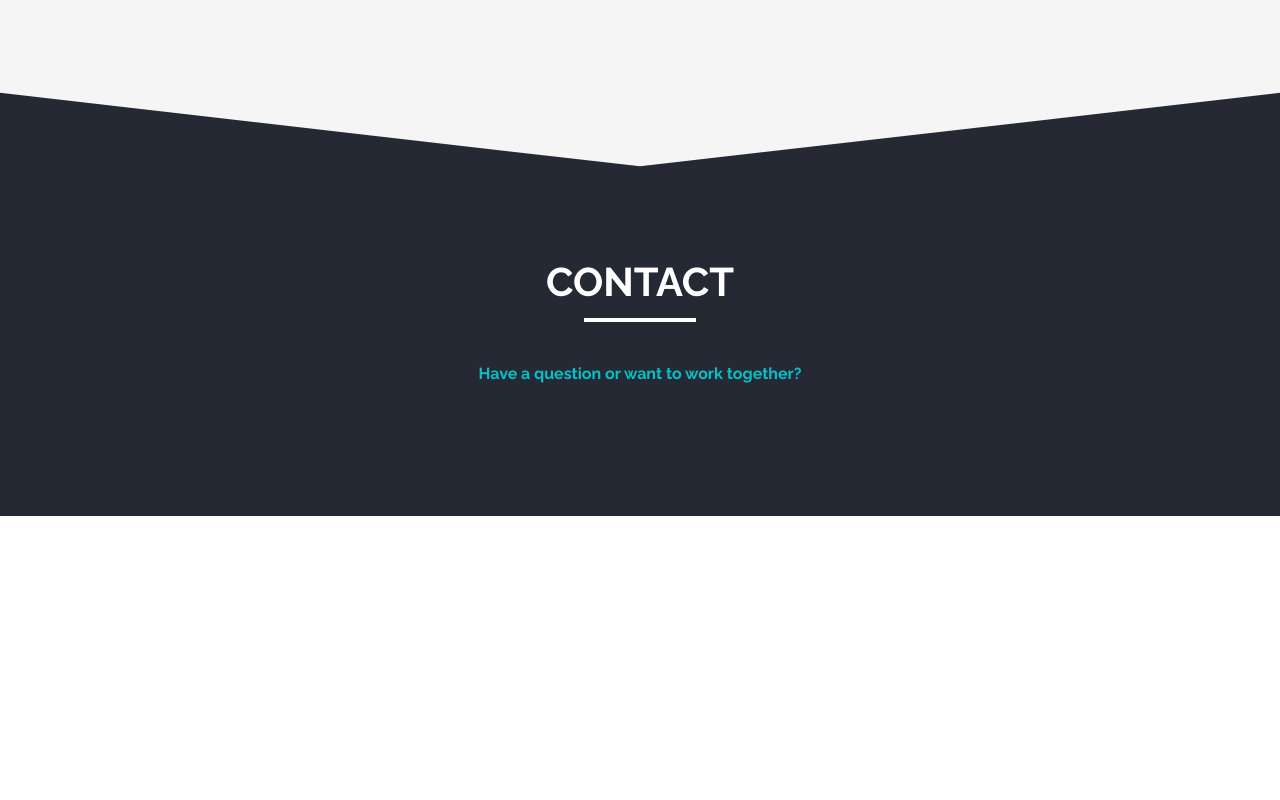
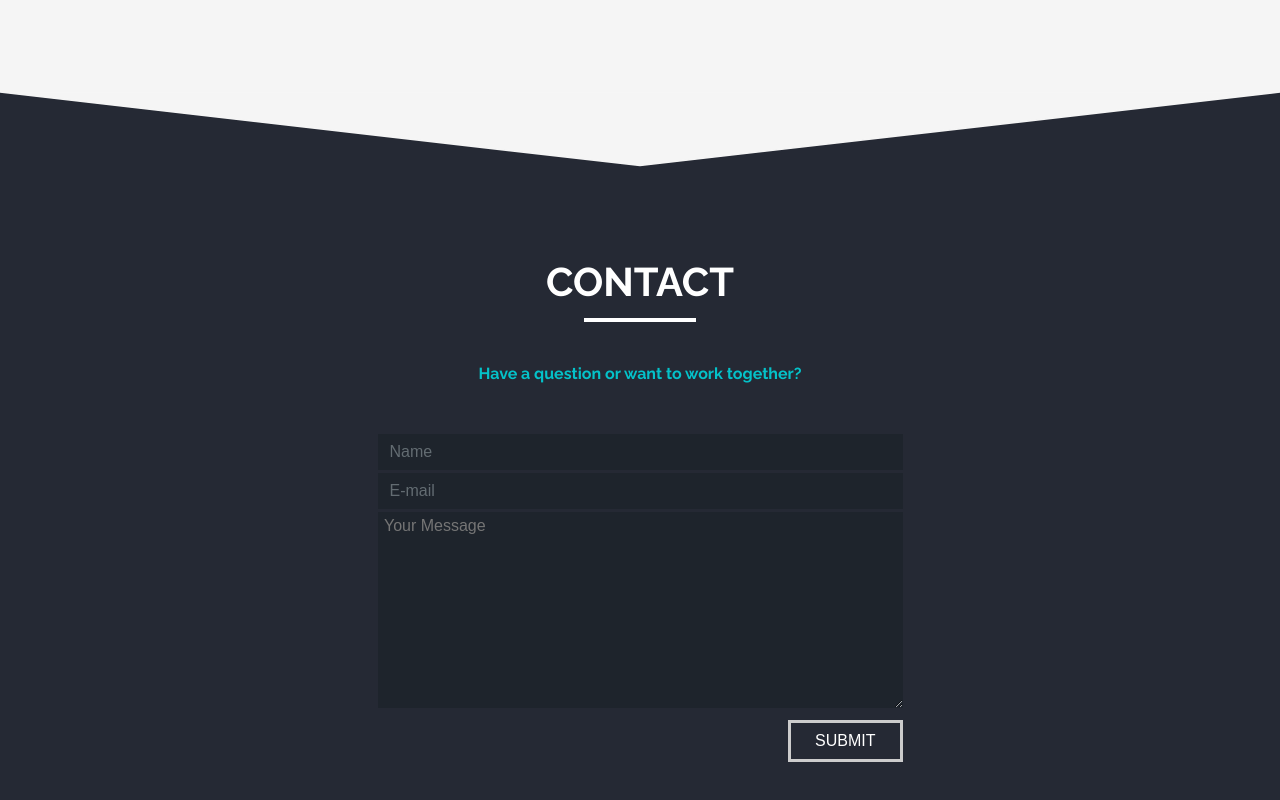
Before and after one commit to harsha444/portfolio, a website: page src/index.html in a window 1280 px wide. Shown: the part 3759-4559 px from the top of the page. Before the commit the page ends 4275 px from the top, so only its background shows below. Drawn offline with nearby package versions, Linux system fonts and the light colour scheme.

Commit message:
[ADD] email submission for contact

```diff
--- a/src/index.html
+++ b/src/index.html
@@ -453,8 +453,30 @@
                   <text class="short_msg">Have a question or want to work together?</text>
               </div>
             </div>
-            <!-- Form Section -->
+            <!-- Form + Map Section -->
+            <div class="container form-map">
+                <div class="row mt-5">
+                    <!-- Form -->
+                    <div class="col-sm-6 offset-3">
+                        <form method="POST" id="contactform" action="js/script.js">
+                            <input type="text" class="form-control" id="sender_name" name="name" placeholder="Name" required=required>
+                            <input type="email" class="form-control" id="sender_email" name="email" placeholder="E-mail" required=required>
+                            <textarea name="message" id="sender_message" rows="8" style="width:100%" placeholder=" Your Message"></textarea>
+                            <div id="success" class="expand">
+                              <div>Your message was sent successfully. Thanks!
+                                  <span id="close" class="fa fa-close"></span>
+                              </div>
+                            </div>
+                             <input type="text" name="_gotcha" style="display:none" />
+                            <button type="submit" id="form-submit" class="px-4 py-2 btn btn-outline-secondary btn-lg text-white text-uppercase">Submit</button>
+                        </form>
+                    </div>
+                    <!-- Map -->
+                    <!-- <div class="col-sm-6">
 
+                    </div> -->
+                </div>
+            </div>
         </div>
     </section>
 
--- a/src/js/script.js
+++ b/src/js/script.js
@@ -151,6 +151,33 @@ $(document).ready(function(){
 
 });
 
+
+// Code for mail ajax
+var message = "";
+
+$("#form-submit").on("click", function() {
+    // message = $("#contactform").serialize();
+    var data={
+         userName: $('#sender_name').val(),
+         email: $('#sender_email').val(),
+         msg:$('#sender_message').val()
+        }
+    $.ajax({
+        url: "//formspree.io/sriharshashm@gmail.com",
+        method: "POST",
+        data: {data},
+        dataType: "json"
+    });
+    $('#success').css("height","36px");
+    return false;
+});
+
+// Code for closing banner
+$("#close").on("click", function(){
+    $('#success').css("height","0px");
+})
+
+
 // Code for Nav-Bar problem
 $(document).ready(function () {
   $(".navbar-nav li a").click(function(event) {
@@ -159,7 +186,6 @@ $(document).ready(function () {
 });
 
 // Code for pre loader
-
 jQuery(window).on("load",function(){
         jQuery(".hameid-loader-overlay").fadeOut(500);
     });
--- a/src/scss/style.scss
+++ b/src/scss/style.scss
@@ -8,6 +8,7 @@ $blue-light: #04C2C9;
 $blue-dark: #00A1A7;
 $cement: #f5f5f5;
 $violet-light: #252934;
+$violet-dark: #1E242C;
  // body{
 //     margin-top: 105px;
 // }
@@ -469,12 +470,57 @@ section {
 #contact{
     background-color: $violet-light;
     padding-top: 0;
-    .section-header{
-        text-color: white;
-    }
     .short_msg{
         font-weight: 600;
         color: $blue-light;
+    }
+    .form-map{
+        input{
+            background: $violet-dark;
+            margin-bottom:3px;
+            outline: none;
+            border: 0;
+            color: white;
+        }
+        textarea{
+            background: $violet-dark;
+            outline: none;
+            border:0;
+            color:white;
+        }
+        #success{
+            height: 0;
+            width: 100%;
+            overflow: hidden;
+            position: relative;
+            transition: height .25s;
+            div{
+                background: #04c986;
+                color: #157051;
+                font-size: 10pt;
+                font-weight: 600;
+                padding: 5px 0;
+                border: 1px solid #157c59;
+
+                #close{
+                    position: absolute;
+                    padding: 5px 15px;
+                    font-size: 12pt;
+                    font-weight: 600;
+                    right: 0;
+                    cursor: pointer;
+                }
+            }
+            .expand{
+                height: 36px !important;
+            }
+        }
+        button{
+            float: right;
+            border-width: medium;
+            font-size: 12pt;
+            margin: 5px 0 0 0;
+        }
     }
 }
 
```
Also changed, not shown: src/css/style.css.
